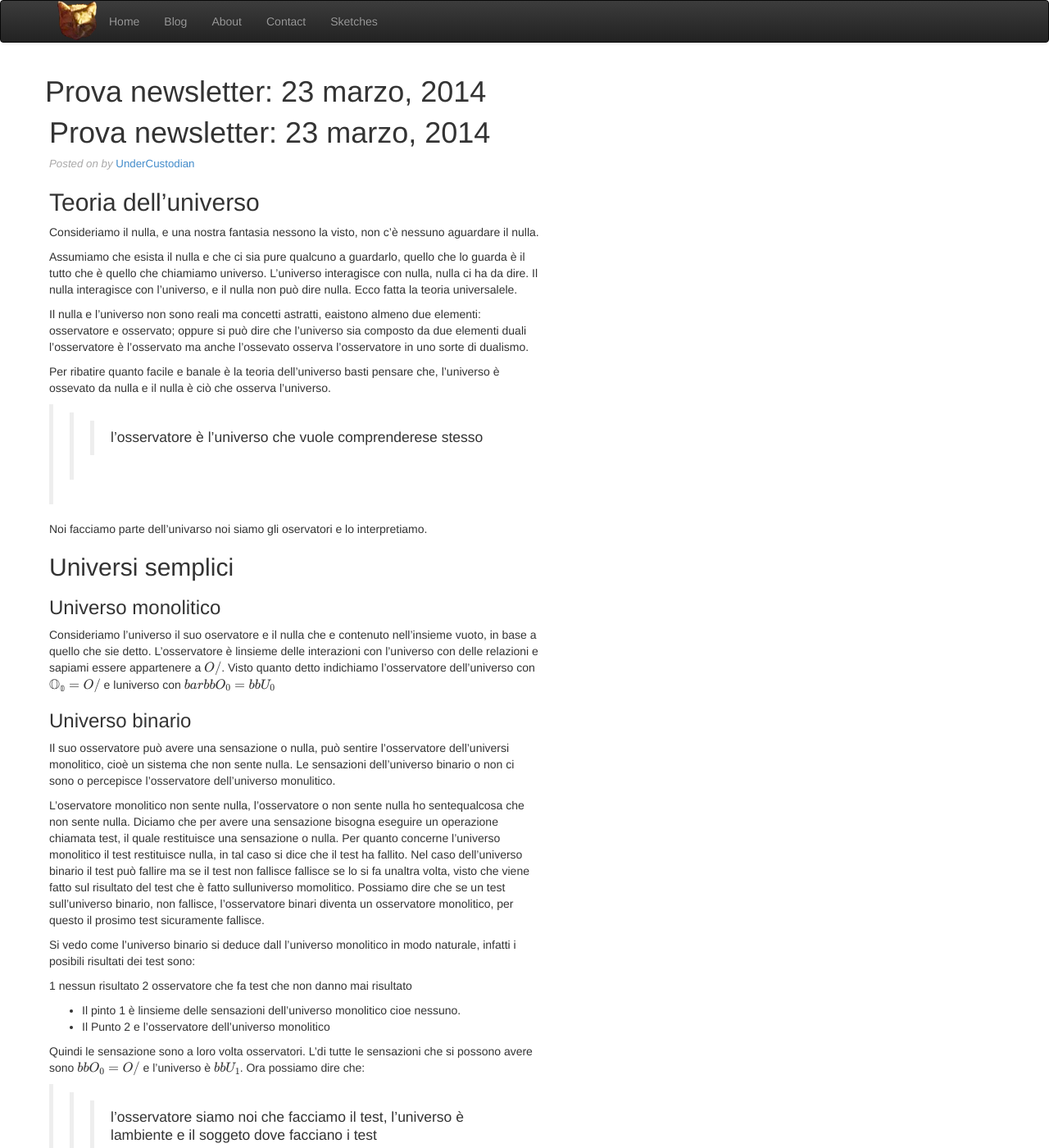
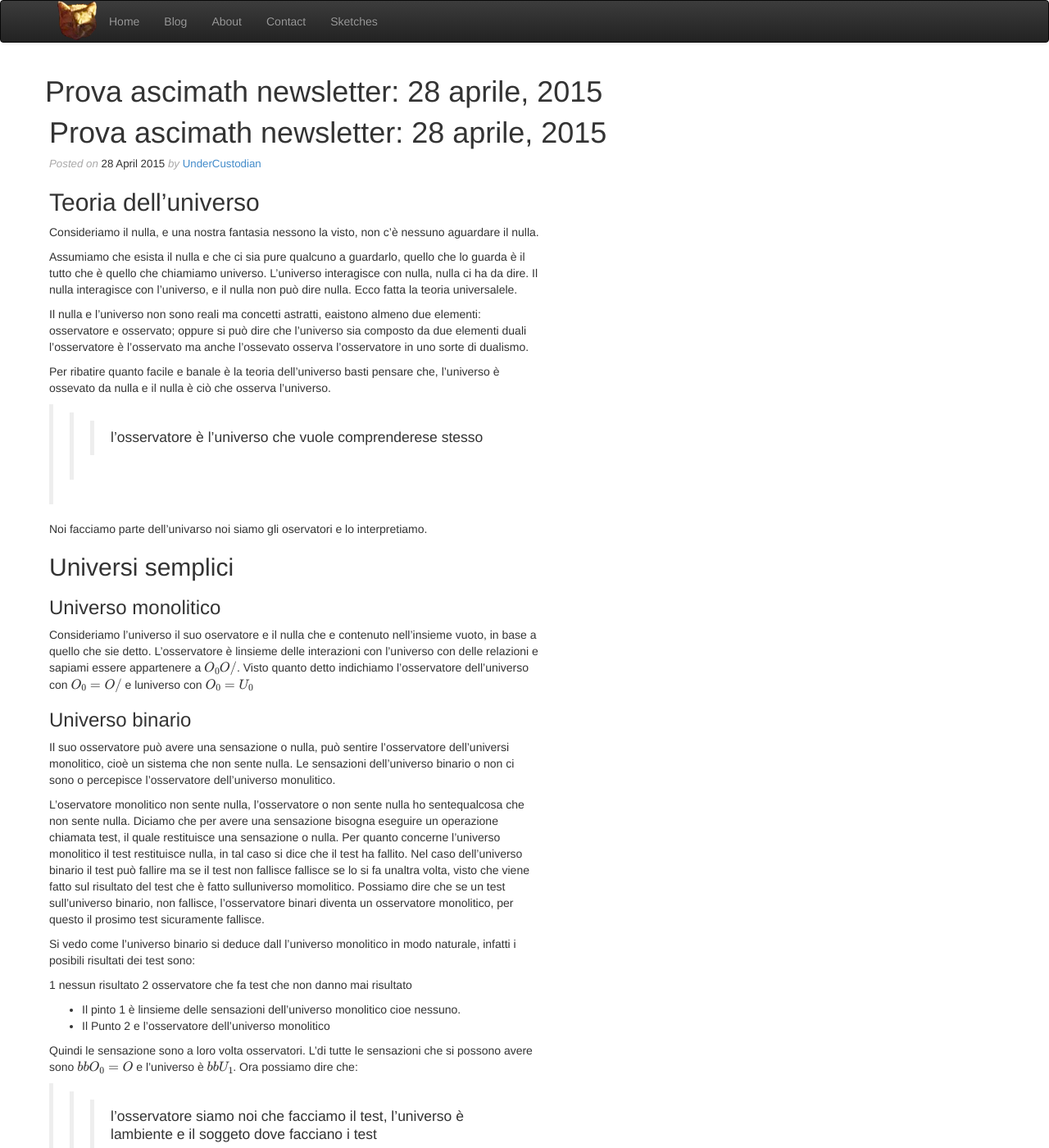
Before and after one commit to undercustodian/undercustodian.github.io-2020-06-16, a Jekyll site: the page built from sketches/_posts/2015-04-28-newsletter.md, in a window 1280 px wide and 1400 px high. Shown: the whole window at 82% size. Built offline with Jekyll 4.4.1, drawn with Linux system fonts in a browser that asks for light colours; nearby versions of some CDN libraries; formulas are drawn with MathJax 3.

Commit message:
prova ascimath

```diff
--- a/article/universi_naturali.md
+++ b/sketches/_posts/2015-04-28-newsletter.md
@@ -1,5 +1,5 @@
 ---
-title: "Prova newsletter: 23 marzo, 2014"
+title: "Prova ascimath newsletter: 28 aprile, 2015"
 author: UnderCustodian
 user: undercustodian
 layout: post
@@ -26,7 +26,10 @@ Noi facciamo parte dell'univarso noi siamo gli oservatori e lo interpretiamo.
 ### Universo monolitico ###
 
 Consideriamo l'universo il suo oservatore e il nulla che e contenuto nell'insieme vuoto, in base a quello che sie detto.
-L'osservatore è linsieme delle interazioni con l'universo con delle relazioni e sapiami essere appartenere a $O/$. Visto quanto detto indichiamo l'osservatore dell'universo con $\mathbb{O_0} = O/$ e luniverso con $bar bb O_0 = bb U_0$
+L'osservatore è linsieme delle interazioni con l'universo con delle relazioni e sapiami essere appartenere a $O_0 O/$. Visto quanto detto indichiamo l'osservatore dell'universo con
+$O_0=O/$
+e luniverso con
+$O_0=U_0$
 
 ### Universo binario ###
 
@@ -42,7 +45,7 @@ Si vedo come l'universo binario si deduce dall l'universo monolitico in modo nat
 * Il pinto 1 è linsieme delle sensazioni dell'universo monolitico cioe nessuno.
 * Il Punto 2 e l'osservatore dell'universo monolitico
 
-Quindi le sensazione sono a loro volta osservatori. L'di tutte le sensazioni che si possono avere sono $bb O_0 = {O/}$ e l'universo è $bb U_1$. Ora possiamo dire che:
+Quindi le sensazione sono a loro volta osservatori. L'di tutte le sensazioni che si possono avere sono $bb O_0 = {O}$ e l'universo è $bb U_1$. Ora possiamo dire che:
 
 >>> l'osservatore siamo noi che facciamo il test, l'universo è lambiente e il soggeto dove facciano i test
 
@@ -63,3 +66,5 @@ Quindi sia l'universo che l'osservatore si danno dando i possibili risultati dei
 ## Universo razzionale ##
 
 ## Costruzione dei razionali ##
+
+ $ O_0 $
```
